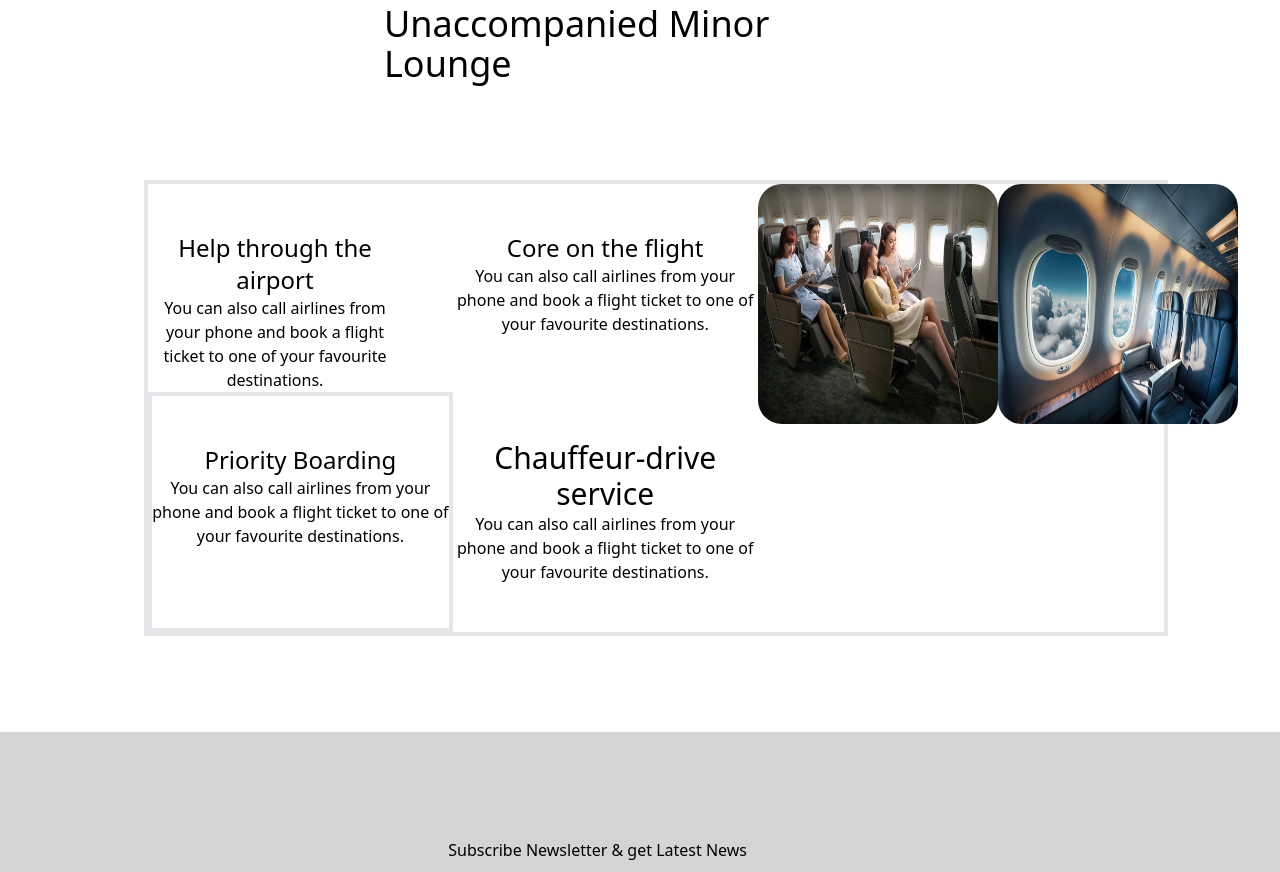
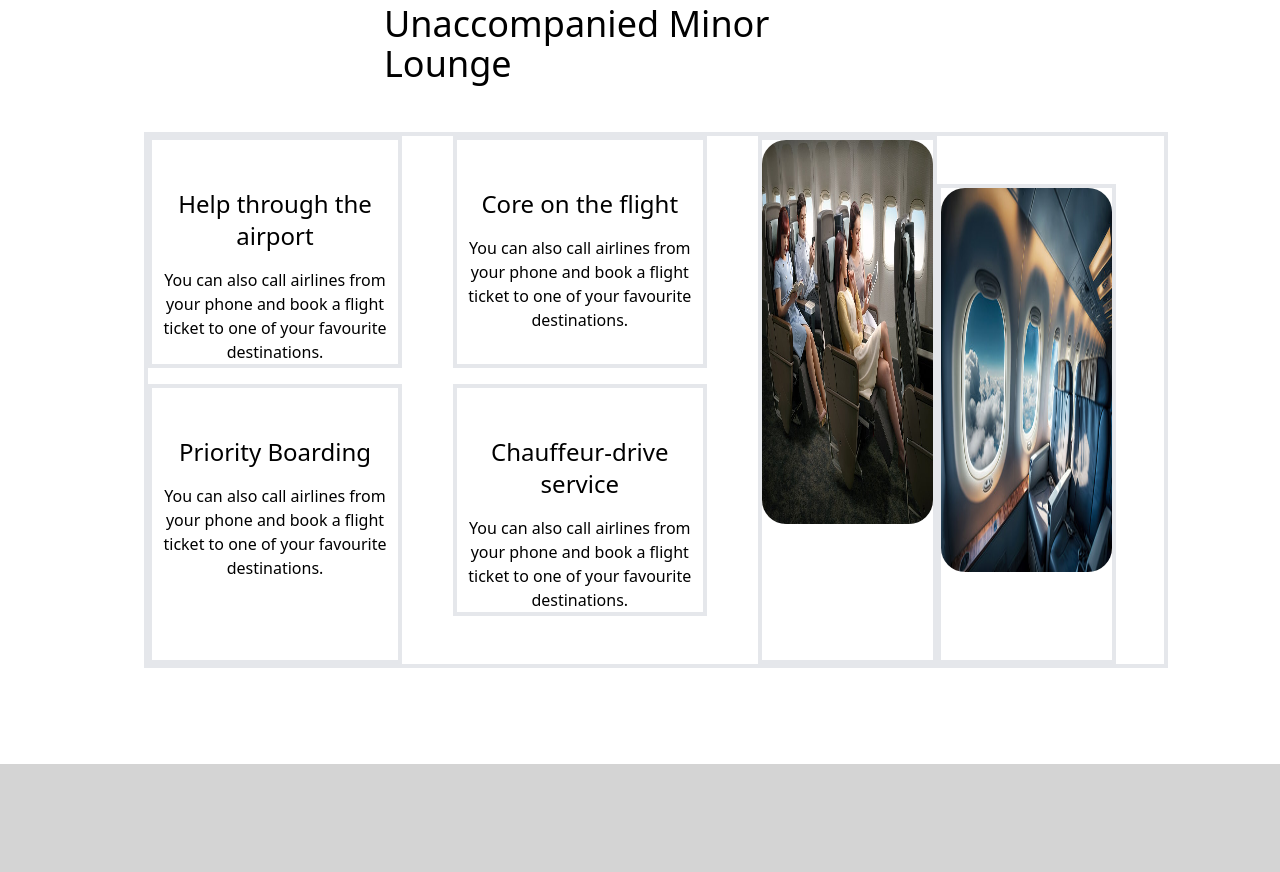
Before and after one commit to Monika123465/flight-booking, a React (Create React App) app: page / in a window 1280 px wide. Shown: the part 2400-3272 px from the top of the page. Built offline with nearby package versions, Linux system fonts and the light colour scheme.

Commit message:
done css

```diff
--- a/src/Pages/Lounge.js
+++ b/src/Pages/Lounge.js
@@ -7,33 +7,33 @@ const Lounge = () => {
     <>
     {/* Unaccompanied  Minor  Lounge */}
     <div><h1 className='w-2/5 text-4xl m-auto mt-12 mb-12'>Unaccompanied Minor Lounge</h1></div>
-    <div className='w-4/5 ml-36 border-4 flex m-24 '>
+    <div className='w-4/5 ml-36 border-4 flex m-24 mt-6 '>
 
-      <div className='w-3/5 grid grid-cols-2 '>
-        <div className=' text-center w-5/6 '>
-          <h2 className='text-2xl mt-12'>Help through the airport</h2>
+      <div className='w-3/5 grid grid-cols-2  '>
+        <div className=' text-center w-5/6  border-4'>
+          <h2 className='text-2xl mt-12 mb-4'>Help through the airport</h2>
           <p>You can also call airlines from your phone and book a flight ticket to one of your favourite destinations.</p>
         </div>
 
-        <div className=' text-center '>
-          <h2 className='text-2xl mt-12'>Core on the flight</h2>
+        <div className=' text-center w-5/6 border-4 '>
+          <h2 className='text-2xl mt-12 mb-4'>Core on the flight</h2>
           <p>You can also call airlines from your phone and book a flight ticket to one of your favourite destinations.</p>
         </div>
 
-        <div className=' text-center  border-4'>
-          <h2 className='text-2xl mt-12'>Priority Boarding</h2>
+        <div className=' text-center w-5/6  border-4 mt-4'>
+          <h2 className='text-2xl mt-12 mb-4'>Priority Boarding</h2>
           <p>You can also call airlines from your phone and book a flight ticket to one of your favourite destinations.</p>
         </div>
 
 
-        <div className=' text-center mb-12  '>
-          <h2 className='text-3xl mt-12'>Chauffeur-drive service</h2>
+        <div className=' text-center w-5/6 border-4 mb-12 mt-4  '>
+          <h2 className='text-2xl mt-12 mb-4'>Chauffeur-drive service</h2>
           <p>You can also call airlines from your phone and book a flight ticket to one of your favourite destinations.</p>
         </div>
       </div>
-      <div className='w-2/5 flex'>
-        <img className='w-60 h-60 rounded-3xl'   src={flightpeople} alt='err'/>
-        <img className='w-60 h-60 rounded-3xl' src={insideflight} alt='err'/>
+      <div className='w-2/5 flex gap-2px '>
+       <div className='border-4 static z-0'> <img className='w-72 h-96 rounded-3xl'   src={flightpeople} alt='err'/></div>
+       <div className='border-4 z-10 mt-12 mr-12'> <img className='w-72 h-96 rounded-3xl' src={insideflight} alt='err'/> </div>
       </div>
     </div>
 
```
